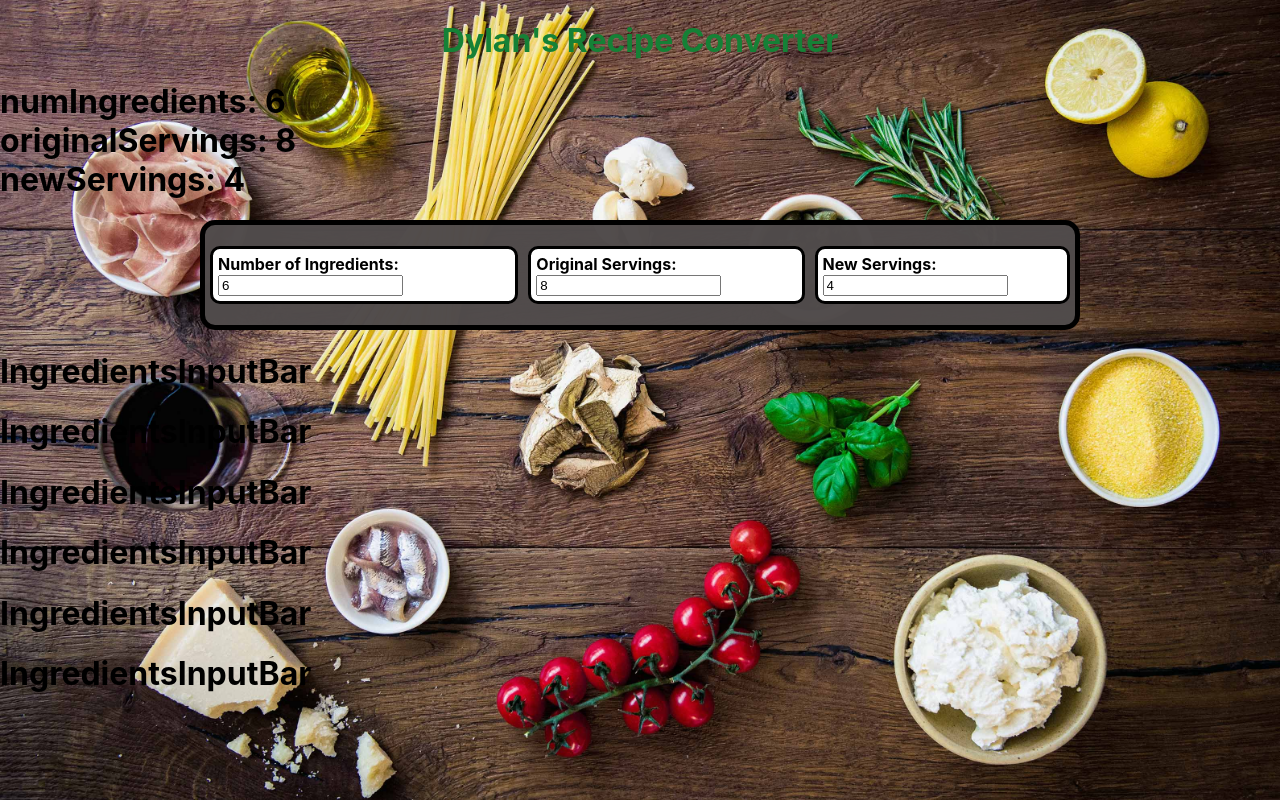
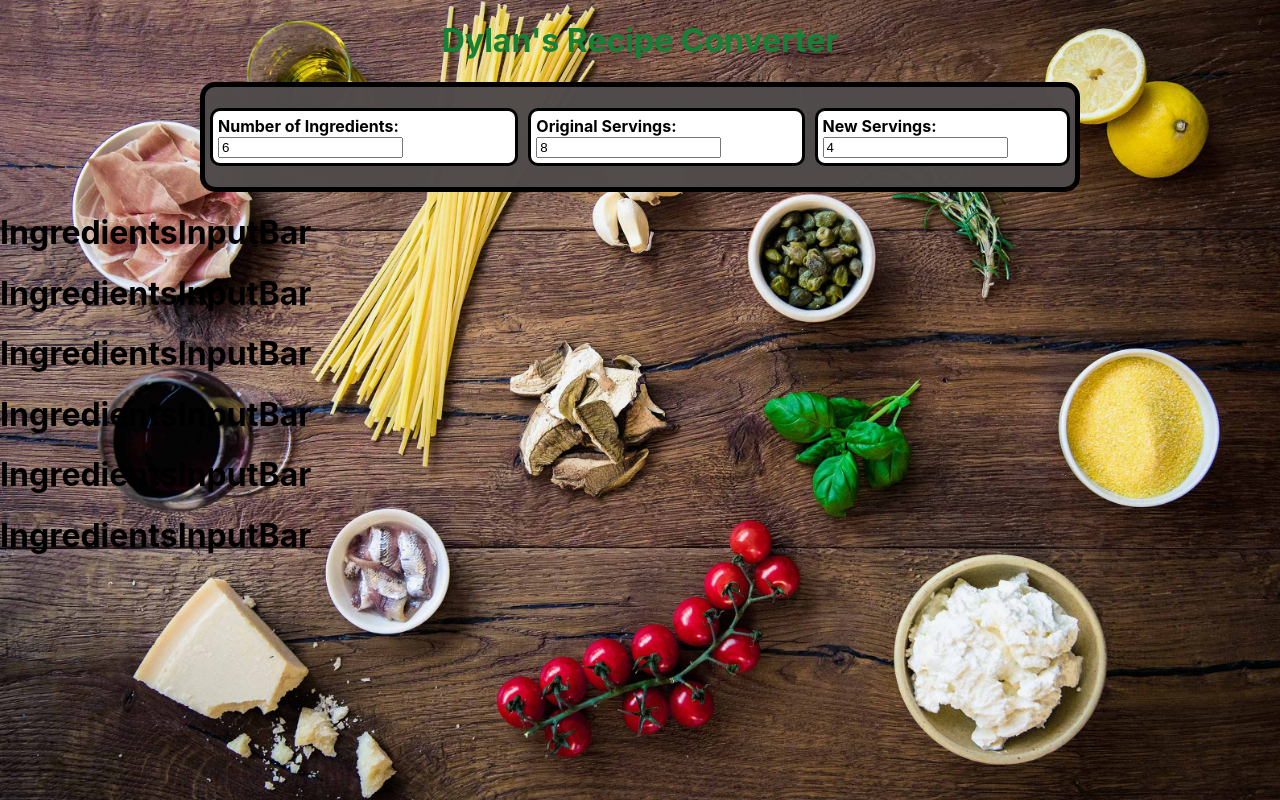
Before and after one commit to DylanLaw03/recipe-converter, a React (Create React App) app: page / in a window 1280 px wide. Built offline with nearby package versions, Linux system fonts and the light colour scheme.

Commit message:
Removed html to display variables at top of page

```diff
--- a/src/App.js
+++ b/src/App.js
@@ -30,7 +30,6 @@ function App() {
   return (
     <div>
       <Header title="test"/>
-      <h1>numIngredients: {numIngredients} <br /> originalServings: {originalServings} <br /> newServings: {newServings}</h1>
       <PreInputs
         numIngredients={numIngredients}
         changeNumIngredients={handleNumIngredients}
```
